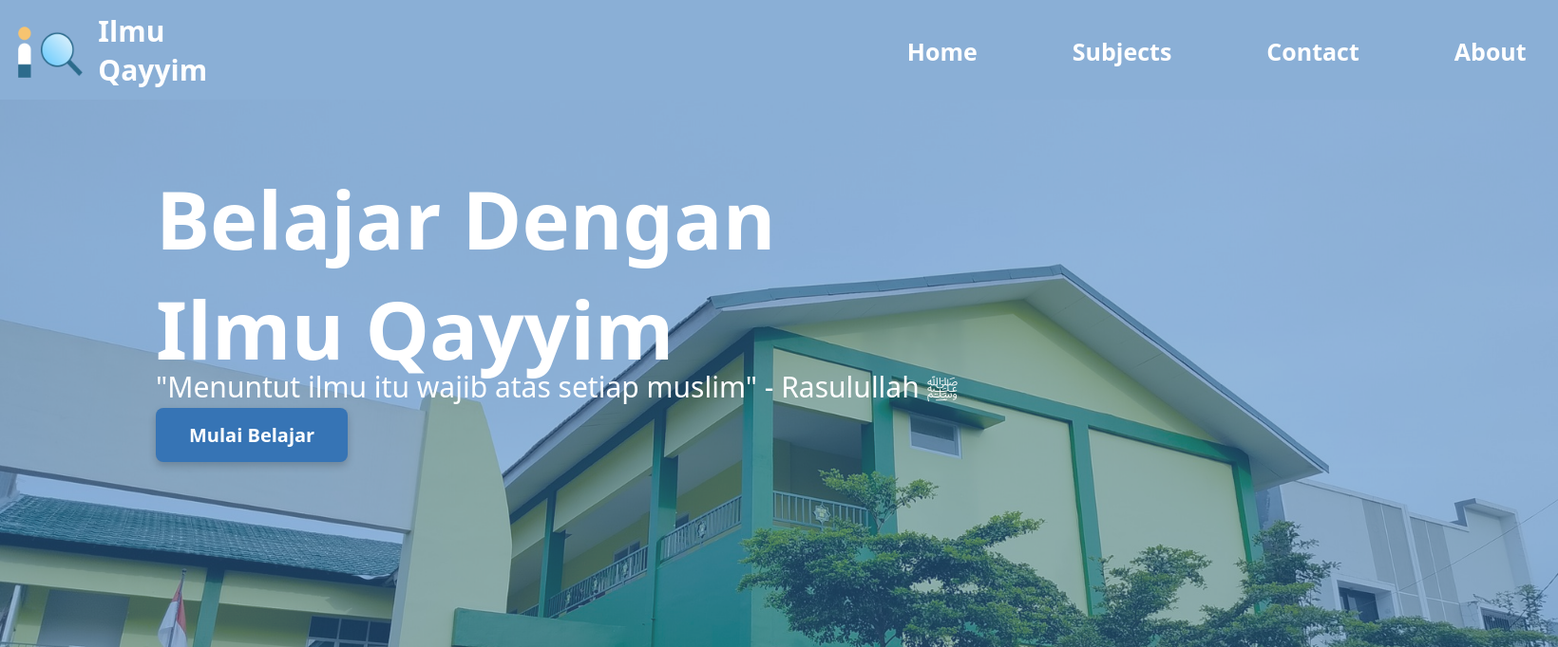
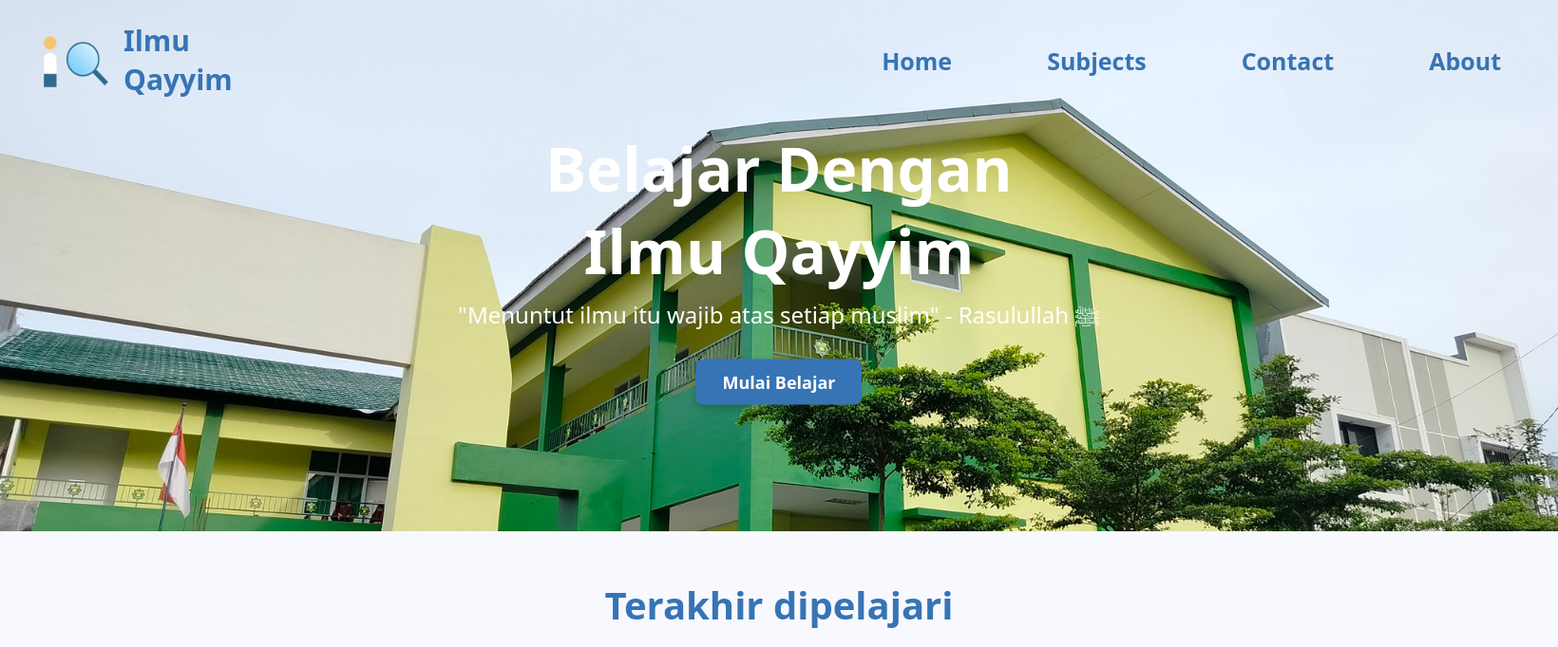
Before and after one commit to MuhammadRadzi/Project-Ilmu-Qayyim, a PHP site: page / in a window 1640 px wide. Shown: the top 682 px of the page at 95% size. Run offline with PHP 8.4, Linux system fonts and the light colour scheme.

Commit message:
Responsif

```diff
--- a/index.html
+++ b/index.html
@@ -7,30 +7,32 @@
     <link rel="stylesheet" href="style.css">
     <link rel="shortcut icon" href="image/IQ-Transparent.png" type="image/x-icon">
     <script src="scrollup.js"></script>
+    <script src="script.js"></script>
 <body>
-    <nav id="navbar" class="navcol">
+    <nav id="navbar">
         <div class="logo">
             <img id="radzi" src="image/IQ-Contrast.png" alt="ilmuqayyimiqis">
             <div class="teks-logo">
                 Ilmu <br> Qayyim
             </div>
         </div>
-        <div>
-            <ul>
-                <li><a href="index.html">Home</a></li>
-                <li><a href="subjects.html">Subjects</a></li>
-                <li><a href="contact.html">Contact</a></li>
-                <li><a href="about.html">About</a></li>
-            </ul>
-        </div>
+
+        <div class="hamburger" onclick="toggleMenu()">☰</div>
+        <ul id="nav-links">
+            <li><a href="index.html">Home</a></li>
+            <li><a href="subjects.html">Subjects</a></li>
+            <li><a href="contact.html">Contact</a></li>
+            <li><a href="about.html">About</a></li>
+        </ul>
+
     </nav>
     <div class="banner">
         <img src="image/gedung-iqis.jpg" alt="gedung-iqis">
         <div class="banner-text">
             <h1>Belajar Dengan<br>Ilmu Qayyim</h1>
             <p>"Menuntut ilmu itu wajib atas setiap muslim" - Rasulullah ﷺ</p>
+            <a href="subjects.html" class="banner-button">Mulai Belajar</a>
         </div>
-        <a href="subjects.html" class="banner-button">Mulai Belajar</a>
     </div>
 
     <h1 class="content-title">Terakhir dipelajari</h1>
--- /dev/null
+++ b/script.js
@@ -0,0 +1,3 @@
+function toggleMenu() {
+  document.getElementById("nav-links").classList.toggle("active");
+}
--- a/scrollup.js
+++ b/scrollup.js
@@ -20,11 +20,20 @@ document.addEventListener("DOMContentLoaded", function () {
 
 // Navbar
 
-window.addEventListener('scroll', function() {
-    const navbar = document.getElementById('navbar');
-    if (window.scrollY > 50) {
-    navbar.classList.add('scrolled');
-    } else {
-    navbar.classList.remove('scrolled');
-    }
+window.addEventListener("scroll", function() {
+  const navbar = document.getElementById("navbar");
+  if (window.scrollY > 50) {
+    navbar.classList.add("scrolled");
+  } else {
+    navbar.classList.remove("scrolled");
+  }
 });
+
+document.addEventListener("DOMContentLoaded", function() {
+  const navbar = document.getElementById("navbar");
+  if (window.scrollY > 50) {
+    navbar.classList.add("scrolled");
+  } else {
+    navbar.classList.remove("scrolled");
+  }
+});
--- a/style.css
+++ b/style.css
@@ -10,6 +10,8 @@
 * {
   padding: 0;
   margin: 0;
+  box-sizing: border-box;
+  max-width: 100%;
 }
 
 html {
@@ -21,20 +23,23 @@ body {
   font-family: system-ui, -apple-system, BlinkMacSystemFont, 'Segoe UI', Roboto, Oxygen, Ubuntu, Cantarell, 'Open Sans', 'Helvetica Neue', sans-serif;
 }
 
+html,
+body {
+  overflow-x: hidden;
+}
+
 .banner-button {
-  position: absolute;
-  top: 70%; /* sesuaikan dengan posisi kutipan */
-  left: 10%;
-  transform: translateY(-130px);
-  padding: 15px 35px;
+  display: inline-block;
+  margin-top: 20px;
+  padding: 12px 28px;
   background-color: #3674B5;
   color: #ffffff;
-  font-size: 20px;
+  font-size: 18px;
   font-weight: bold;
   border-radius: 8px;
   text-decoration: none;
   transition: background-color 0.3s ease, color 0.3s ease;
-  box-shadow: 0 4px 8px rgba(0,0,0,0.2);
+  box-shadow: 0 4px 8px rgba(0, 0, 0, 0.2);
 }
 
 .banner-button:hover {
@@ -61,7 +66,7 @@ body {
   color: #3674B5;
   font-size: 30px;
   font-weight: bold;
-  margin-right: 700px;
+  margin-right: 0;
 }
 
 nav.scrolled .teks-logo {
@@ -105,24 +110,33 @@ body::-webkit-scrollbar {
 }
 
 nav {
-  position: sticky;
+  position: fixed;
   top: 0;
-  left: 50%;
+  left: 0;
   width: 100%;
   display: flex;
-  justify-content: space-around;
+  justify-content: space-between;
   align-items: center;
   z-index: 1000;
-  transition: background-color 0.3s ease;
+  padding: 10px 30px;
+  background: transparent;
+  transition: background-color 0.3s ease, backdrop-filter 0.3s ease;
+}
+
+.hamburger {
+  display: none;
+  font-size: 30px;
+  cursor: pointer;
+  color: white;
 }
 
 /* underline hover */
 
 .navcol {
-  background-color: #8AAFD6;
+  background-color: transparent !important;
 }
 
-.navcol a{
+.navcol a {
   color: white;
   transition: text-decoration 0.3s ease;
 }
@@ -313,55 +330,54 @@ nav ul {
   font-size: 25px;
   line-height: 1.6;
   font-weight: bold;
-  margin-left: 150px;}
+  margin-left: 150px;
+}
 
 
 
 /* Banner */
 
 .banner {
-  background-color: #3674B5;
-  height: 700px;
+  position: relative;
+  height: 70vh;
 }
 
 .banner img {
   width: 100%;
-  height: 700px;
-  box-shadow: 0 4px 8px 0 rgba(0, 0, 0, 0.2), 0 6px 20px 0 rgba(0, 0, 0, 0.19);
+  height: 100%;
   object-fit: cover;
-  opacity: 50%;
+  /* opacity: 0.5; */
+}
+
+.banner-text {
+  position: absolute;
+  top: 50%;
+  left: 50%;
+  transform: translate(-50%, -50%);
+  text-align: center;
+  color: white;
+  padding: 0 10px;
 }
 
 .banner h1 {
-  position: absolute;
-  padding-left: 10%;
-  top: 59%;
-  /* font-weight: 800; */
-  color: white;
-  font-size: 85px;
-  font-family: system-ui, -apple-system, BlinkMacSystemFont, 'Segoe UI', Roboto, Oxygen, Ubuntu, Cantarell, 'Open Sans', 'Helvetica Neue', sans-serif;
-  transition: 0.3s ease;
-  transform: translateY(-300px);
+  font-size: clamp(28px, 6vw, 64px);
+  /* fleksibel */
 }
 
 .banner p {
-  position: absolute;
-  padding-left: 10%;
-  top: 71%;
-  color: white;
-  font-size: 30px;
-  font-family: system-ui, -apple-system, BlinkMacSystemFont, 'Segoe UI', Roboto, Oxygen, Ubuntu, Cantarell, 'Open Sans', 'Helvetica Neue', sans-serif;
-  transition: 0.3s ease;
-  transform: translateY(-190px);
+  font-size: clamp(14px, 3vw, 24px);
 }
+
 
 /* Card Catalog */
 
 .card-container {
-  display: flex;
-  gap: 30px;
-  margin: 30px;
-  justify-content: center;
+  display: grid;
+  grid-template-columns: repeat(auto-fit, minmax(280px, 1fr));
+  gap: 20px;
+  margin: 20px auto;
+  max-width: 1200px;
+  /* biar gak kepanjangan */
 }
 
 .card {
@@ -437,8 +452,10 @@ nav ul {
   color: #3674B5;
   font-family: system-ui, -apple-system, BlinkMacSystemFont, 'Segoe UI', Roboto, Oxygen, Ubuntu, Cantarell, 'Open Sans', 'Helvetica Neue', sans-serif;
   font-size: 40px;
-  padding-left: 100px;
-  padding-top: 50px;
+  padding: 50px 20px 0;
+  /* kiri kanan fleksibel */
+  text-align: center;
+  /* biar rapi di mobile */
 }
 
 /* Card Contact */
```
Also changed, not shown: other parts of style.css (+134 -14 lines).
